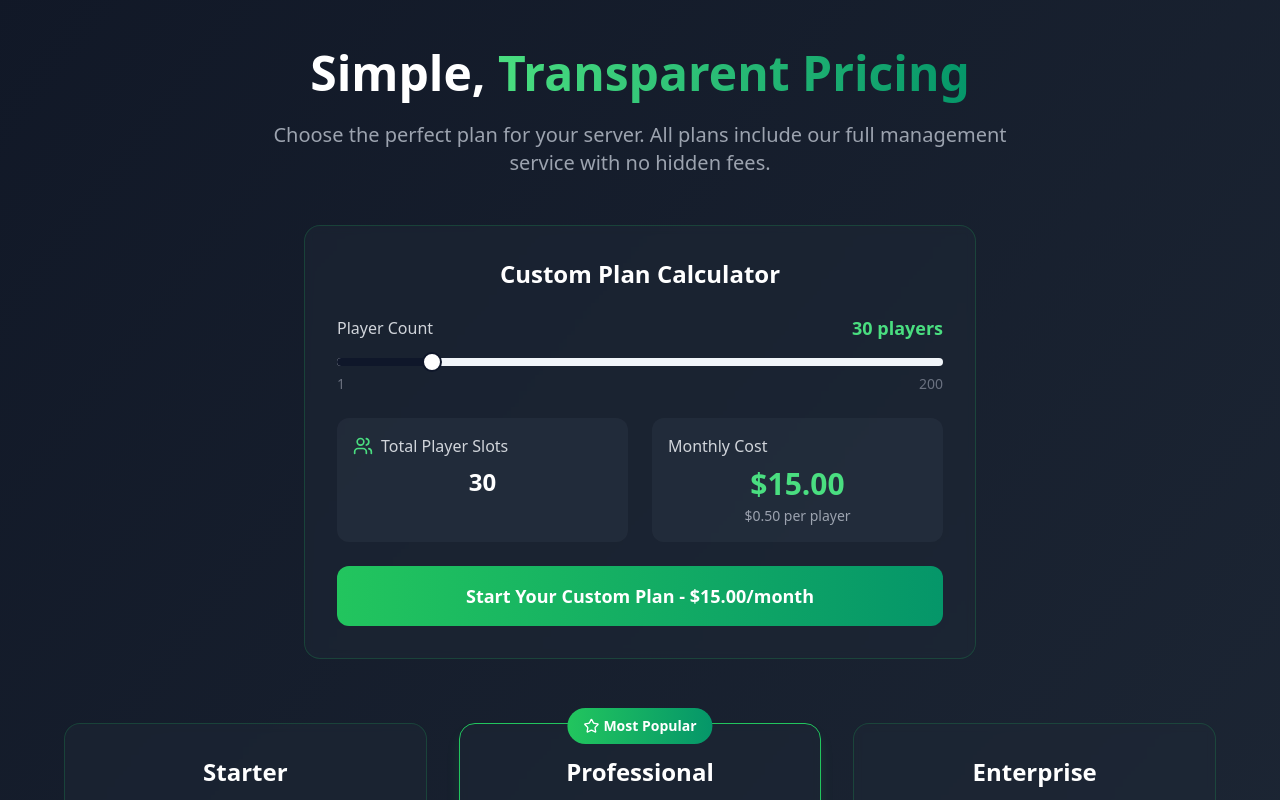
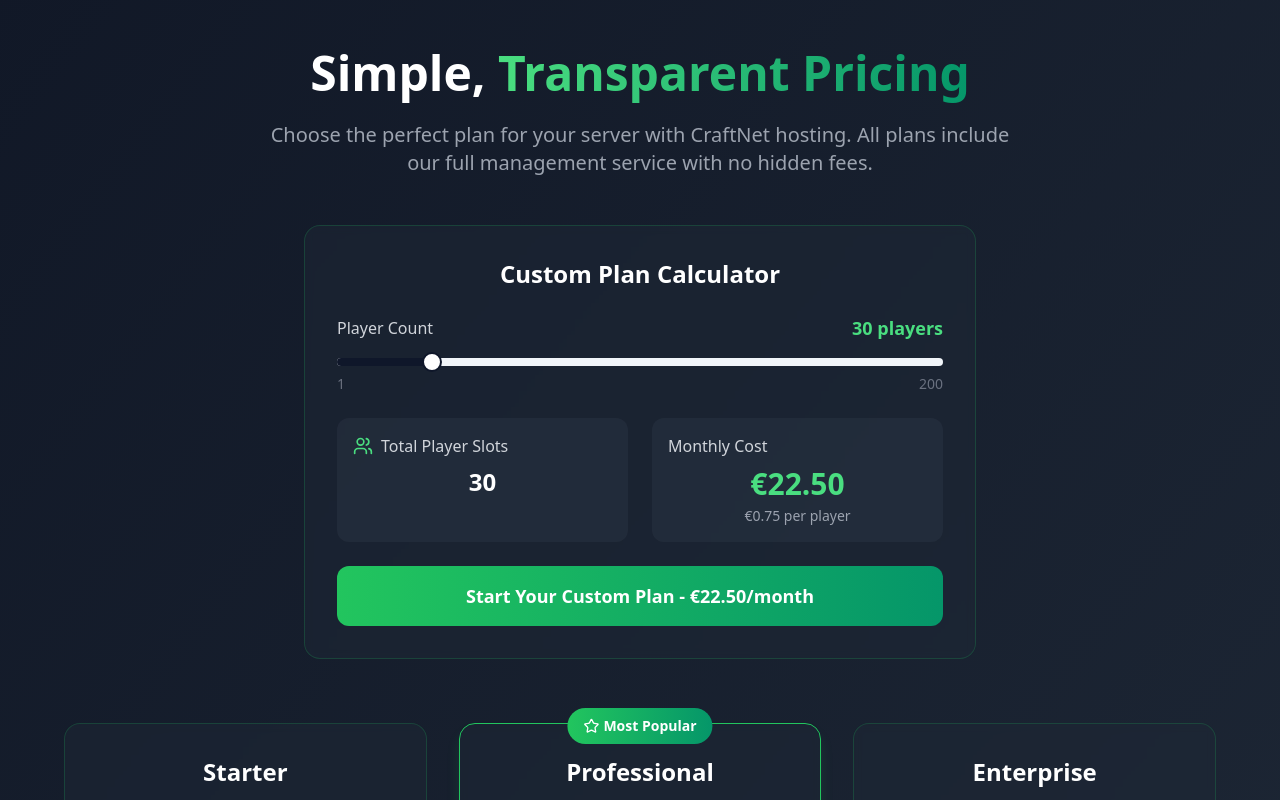
Before and after one commit to Craftefix/cn-hosting-page, a React (Vite) app: page / in a window 1280 px wide. Shown: the part 2060-2860 px from the top of the page. Built offline with nearby package versions, Linux system fonts and the light colour scheme.

Commit message:
Update pricing
Change the price to 75ct.

```diff
--- a/src/components/Pricing.tsx
+++ b/src/components/Pricing.tsx
@@ -7,7 +7,7 @@ const Pricing = () => {
   const [playerCount, setPlayerCount] = useState([30]);
 
   const calculatePrice = (players: number) => {
-    return (players * 0.50).toFixed(2);
+    return (players * 0.75).toFixed(2);
   };
 
   const calculateActualPlayerSlots = (basePlayerCount: number) => {
@@ -31,7 +31,7 @@ const Pricing = () => {
   const plans = [
     {
       name: "Starter",
-      price: "$29",
+      price: "€29",
       period: "/month",
       description: "Perfect for small communities",
       features: [
@@ -46,7 +46,7 @@ const Pricing = () => {
     },
     {
       name: "Professional",
-      price: "$59",
+      price: "€59",
       period: "/month",
       description: "Ideal for growing servers",
       features: [
@@ -63,7 +63,7 @@ const Pricing = () => {
     },
     {
       name: "Enterprise",
-      price: "$99",
+      price: "€99",
       period: "/month",
       description: "For large communities",
       features: [
@@ -89,7 +89,7 @@ const Pricing = () => {
             Simple, <span className="bg-gradient-to-r from-green-400 to-emerald-600 bg-clip-text text-transparent">Transparent Pricing</span>
           </h2>
           <p className="text-xl text-gray-400 max-w-3xl mx-auto mb-12">
-            Choose the perfect plan for your server. All plans include our full management service with no hidden fees.
+            Choose the perfect plan for your server with CraftNet hosting. All plans include our full management service with no hidden fees.
           </p>
 
           {/* Custom Pricing Slider */}
@@ -141,16 +141,16 @@ const Pricing = () => {
                     <span className="text-gray-300">Monthly Cost</span>
                   </div>
                   <div className="text-3xl font-bold text-green-400">
-                    ${currentPrice}
+                    €{currentPrice}
                   </div>
                   <p className="text-gray-400 text-sm mt-1">
-                    $0.50 per player
+                    €0.75 per player
                   </p>
                 </div>
               </div>
 
               <button className="w-full bg-gradient-to-r from-green-500 to-emerald-600 text-white py-4 rounded-xl font-bold text-lg transition-all duration-300 transform hover:scale-105 hover:from-green-600 hover:to-emerald-700">
-                Start Your Custom Plan - ${currentPrice}/month
+                Start Your Custom Plan - €{currentPrice}/month
               </button>
             </div>
           </div>
```
